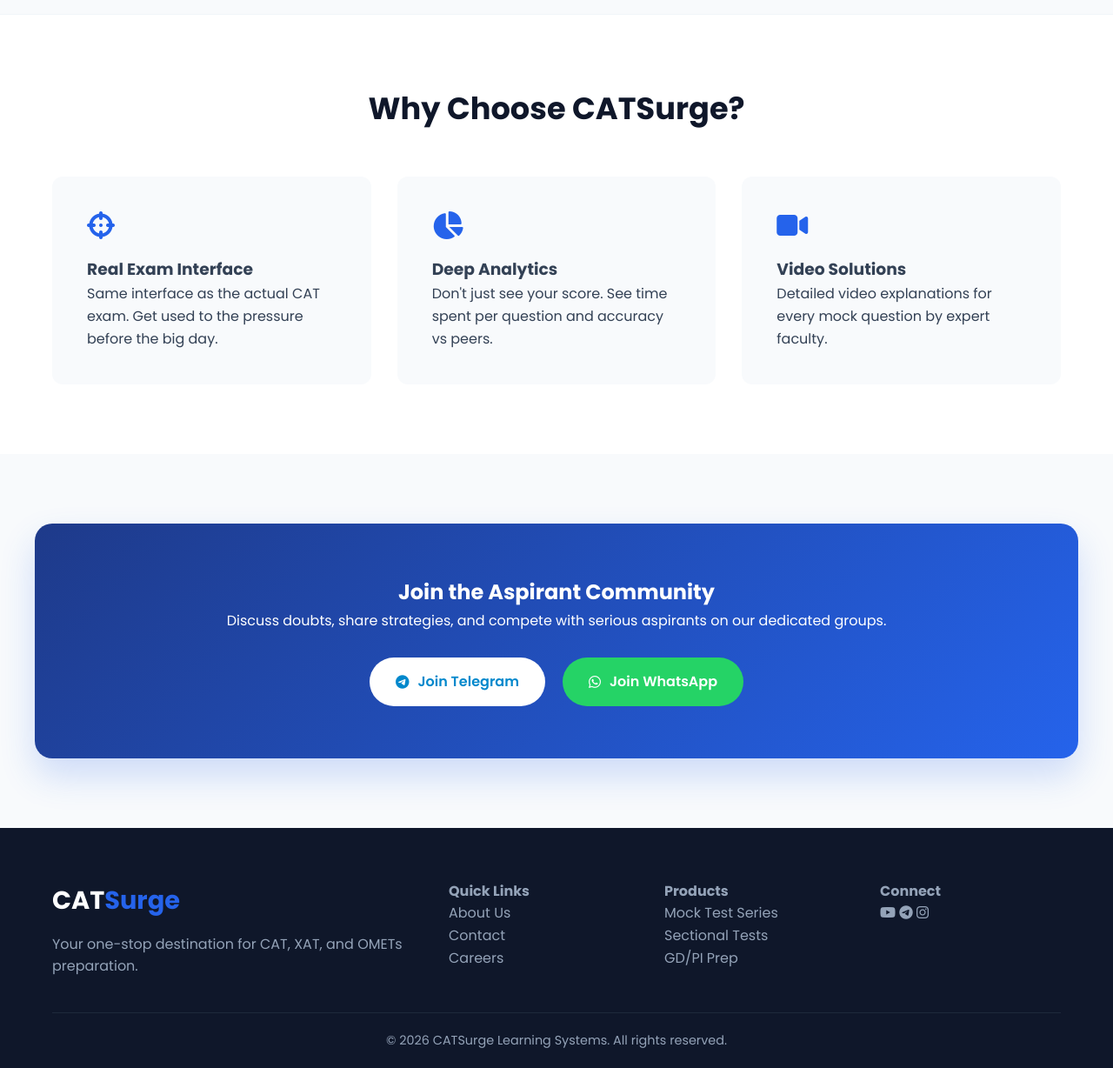
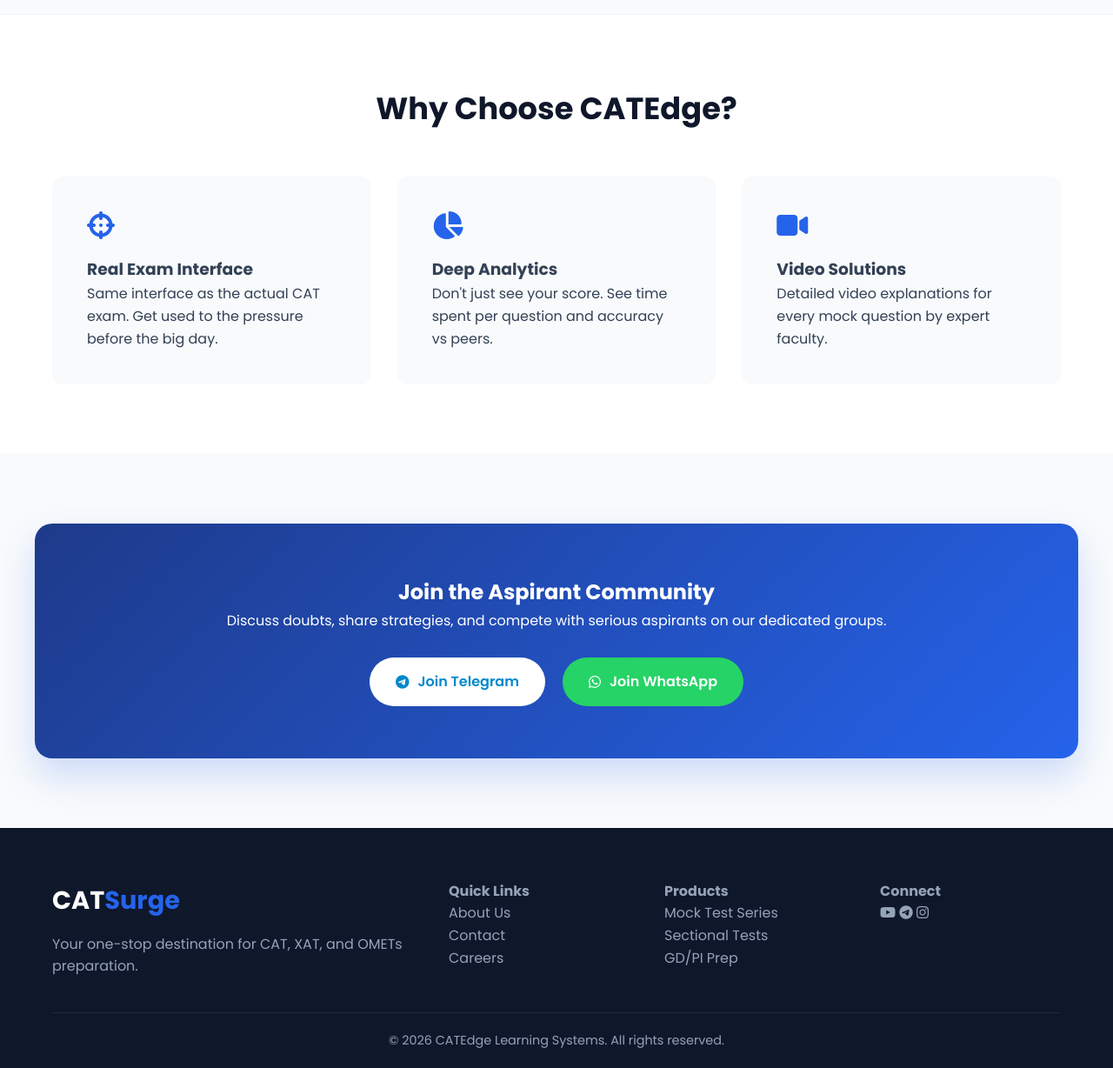
Before and after one commit to Dhakshitaa-SK/CatEdge, a Flask app: page / in a window 1280 px wide. Shown: the part 2668-3896 px from the top of the page at 87% size. Run offline with Flask 3, Linux system fonts and the light colour scheme; some libraries are stand-ins or nearby versions.

Commit message:
Changed the website name back to CATEdge

```diff
--- a/app.py
+++ b/app.py
@@ -4,11 +4,11 @@
 import psycopg2
 
 app = Flask(__name__)
-app.secret_key = 'catsurge-secret-key-change-in-production'
+app.secret_key = 'catedge-secret-key-change-in-production'
 
 def get_db():
     return psycopg2.connect(
-        host="localhost", database="catsurge_db", user="postgres",
+        host="localhost", database="catedge_db", user="postgres",
         password="skdn1418", port="5432"
     )
 
--- a/setup_db.py
+++ b/setup_db.py
@@ -3,7 +3,7 @@
 from werkzeug.security import generate_password_hash
 
 DB_HOST = "localhost"
-DB_NAME = "catsurge_db"
+DB_NAME = "catedge_db"
 DB_USER = "postgres"
 DB_PASSWORD = "skdn1418"
 DB_PORT = "5432"
@@ -20,7 +20,7 @@
     cursor.close()
     conn.close()
 
-    # Connect to catsurge_db and create users table
+    # Connect to catedge_db and create users table
     conn = psycopg2.connect(host=DB_HOST, database=DB_NAME, user=DB_USER, password=DB_PASSWORD, port=DB_PORT)
     cursor = conn.cursor()
 
--- a/templates/admin_dashboard.html
+++ b/templates/admin_dashboard.html
@@ -2,7 +2,7 @@
 <html lang="en">
 <head>
     <meta charset="UTF-8">
-    <title>Admin Dashboard | CATSurge</title>
+    <title>Admin Dashboard | CATEdge</title>
     <link href="https://fonts.googleapis.com/css2?family=Poppins:wght@300;400;600&display=swap" rel="stylesheet">
     <link rel="stylesheet" href="https://cdnjs.cloudflare.com/ajax/libs/font-awesome/6.0.0/css/all.min.css">
     <style>
--- a/templates/index.html
+++ b/templates/index.html
@@ -3,7 +3,7 @@
 <head>
     <meta charset="UTF-8">
     <meta name="viewport" content="width=device-width, initial-scale=1.0">
-    <title>CATSurge | Premier CAT Preparation Platform</title>
+    <title>CATEdge | Premier CAT Preparation Platform</title>
     <link href="https://fonts.googleapis.com/css2?family=Poppins:wght@300;400;500;600;700&display=swap" rel="stylesheet">
     <link rel="stylesheet" href="https://cdnjs.cloudflare.com/ajax/libs/font-awesome/6.4.0/css/all.min.css">
     <link rel="stylesheet" href="{{ url_for('static', filename='css/style.css') }}">
@@ -228,7 +228,7 @@
 
     <section class="features">
         <div class="container">
-            <h2 class="section-title">Why Choose CATSurge?</h2>
+            <h2 class="section-title">Why Choose CATEdge?</h2>
             <div class="feature-grid">
                 <div class="feature-card">
                     <i class="fas fa-crosshairs icon"></i>
@@ -295,7 +295,7 @@
                 </div>
             </div>
             <div class="footer-bottom">
-                <p>&copy; 2026 CATSurge Learning Systems. All rights reserved.</p>
+                <p>&copy; 2026 CATEdge Learning Systems. All rights reserved.</p>
             </div>
         </div>
     </footer>
--- a/templates/login.html
+++ b/templates/login.html
@@ -3,7 +3,7 @@
 <head>
     <meta charset="UTF-8">
     <meta name="viewport" content="width=device-width, initial-scale=1.0">
-    <title>Login | CATSurge</title>
+    <title>Login | CATEdge</title>
     <link href="https://fonts.googleapis.com/css2?family=Poppins:wght@300;400;600;700&display=swap" rel="stylesheet">
     <link rel="stylesheet" href="https://cdnjs.cloudflare.com/ajax/libs/font-awesome/6.0.0/css/all.min.css">
     <link rel="stylesheet" href="{{ url_for('static', filename='css/style.css') }}">
@@ -46,7 +46,7 @@
                 </form>
 
                 <p class="switch-auth">
-                    New to CATSurge? <a href="{{ url_for('register') }}">Create an account</a>
+                    New to CATEdge? <a href="{{ url_for('register') }}">Create an account</a>
                 </p>
             </div>
         </div>
--- a/templates/register.html
+++ b/templates/register.html
@@ -3,7 +3,7 @@
 <head>
     <meta charset="UTF-8">
     <meta name="viewport" content="width=device-width, initial-scale=1.0">
-    <title>Register | CATSurge</title>
+    <title>Register | CATEdge</title>
     <link href="https://fonts.googleapis.com/css2?family=Poppins:wght@300;400;600;700&display=swap" rel="stylesheet">
     <link rel="stylesheet" href="https://cdnjs.cloudflare.com/ajax/libs/font-awesome/6.0.0/css/all.min.css">
     <link rel="stylesheet" href="{{ url_for('static', filename='css/style.css') }}">
--- a/templates/student_dashboard.html
+++ b/templates/student_dashboard.html
@@ -2,7 +2,7 @@
 <html lang="en">
 <head>
     <meta charset="UTF-8">
-    <title>Student Dashboard | CATSurge</title>
+    <title>Student Dashboard | CATEdge</title>
     <link href="https://fonts.googleapis.com/css2?family=Poppins:wght@300;400;600&display=swap" rel="stylesheet">
     <link rel="stylesheet" href="https://cdnjs.cloudflare.com/ajax/libs/font-awesome/6.0.0/css/all.min.css">
     <style>
```
